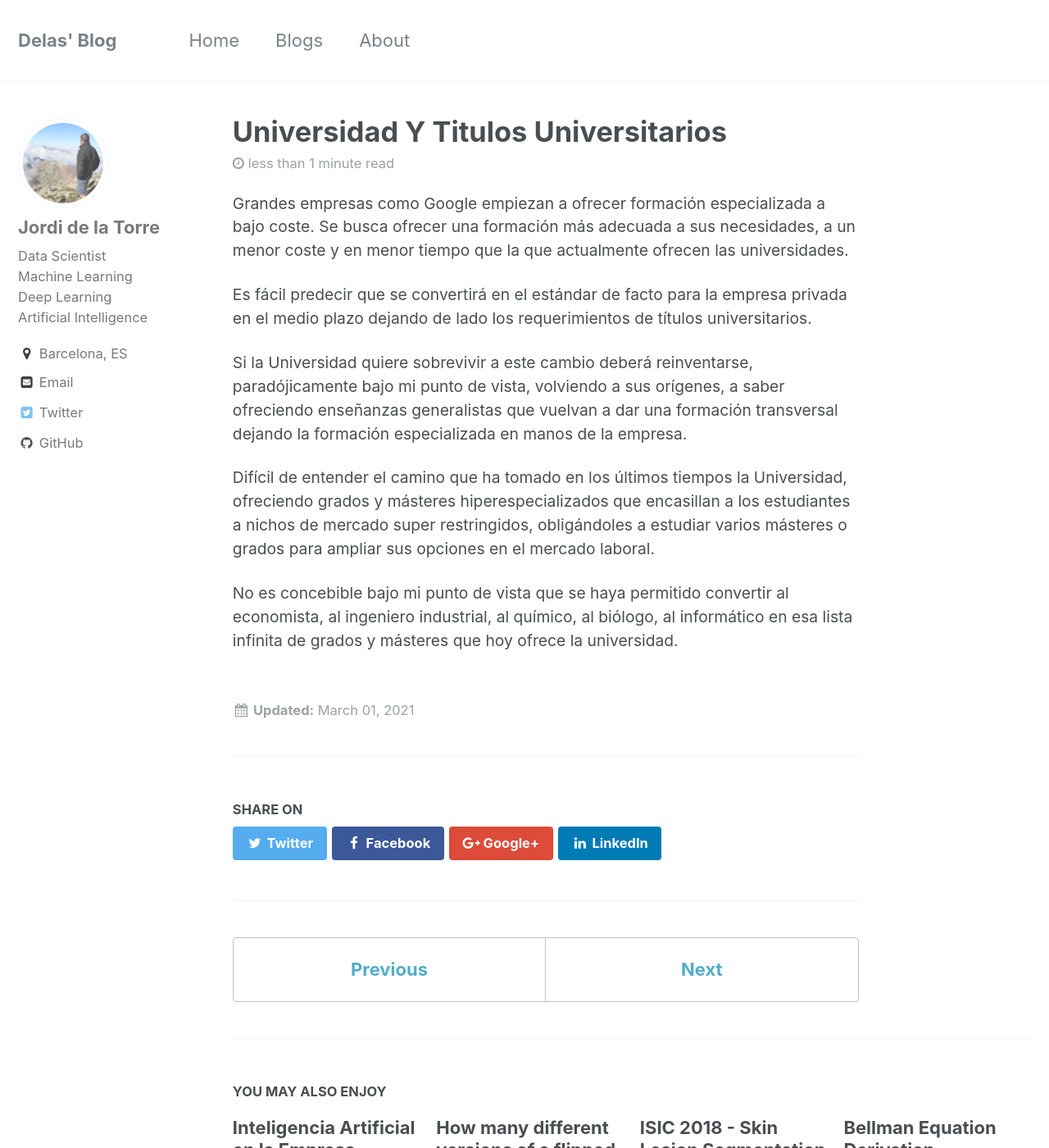
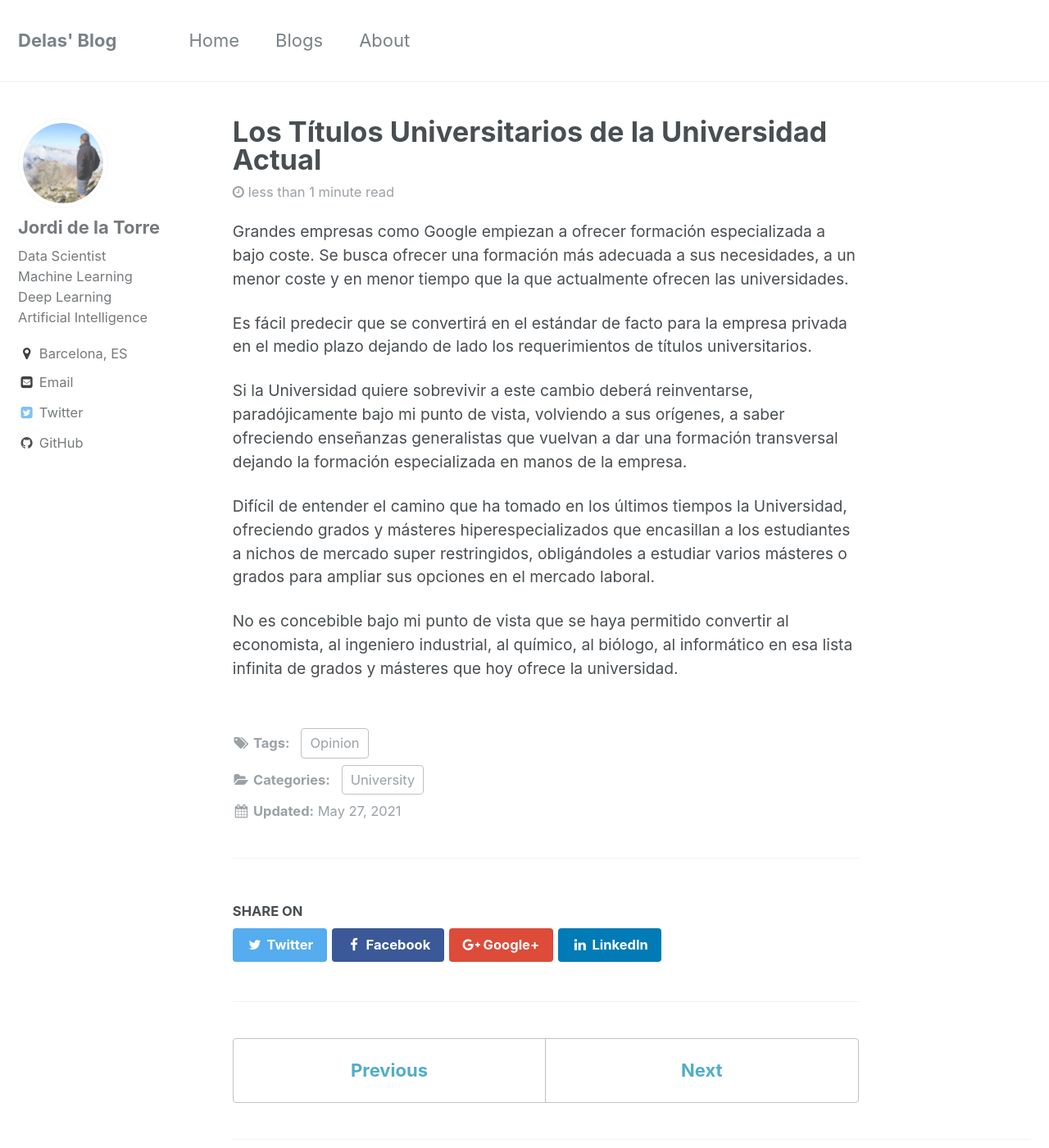
Before and after one commit to jorditg/jorditg.github.io, a Jekyll site: the page built from _posts/2021-03-01-universidad-y-titulos-universitarios.md, in a window 1280 px wide and 1400 px high. Shown: the whole window at 82% size. Built offline with Jekyll 4.4.1, drawn with Linux system fonts in a browser that asks for light colours.

Commit message:
Update 2021-03-01-universidad-y-titulos-universitarios.md

```diff
--- a/_posts/2021-03-01-universidad-y-titulos-universitarios.md
+++ b/_posts/2021-03-01-universidad-y-titulos-universitarios.md
@@ -1,3 +1,15 @@
+---
+published: true
+title: "Los Títulos Universitarios de la Universidad Actual"
+date:   2021-05-28 00:00:00 +0100
+author_profile: true
+mathjax: false
+categories:
+  - University
+tags:
+  - Opinion
+---
+
 Grandes empresas como Google empiezan a ofrecer formación especializada a bajo coste. Se busca ofrecer una formación más adecuada a sus necesidades, a un menor coste y en menor tiempo que la que actualmente ofrecen las universidades.
 
 Es fácil predecir que se convertirá en el estándar de facto para la empresa privada en el medio plazo dejando de lado los requerimientos de títulos universitarios.
```
